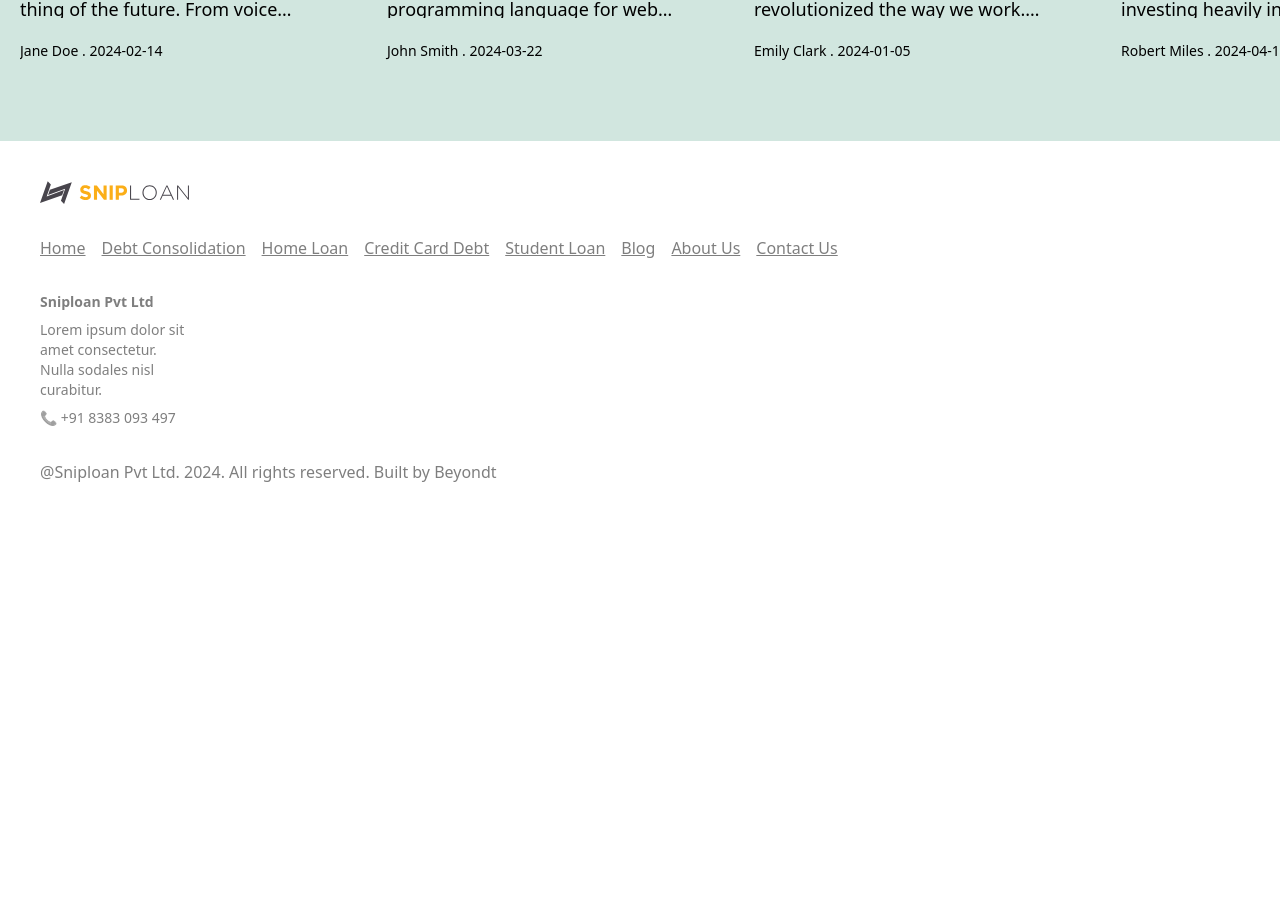
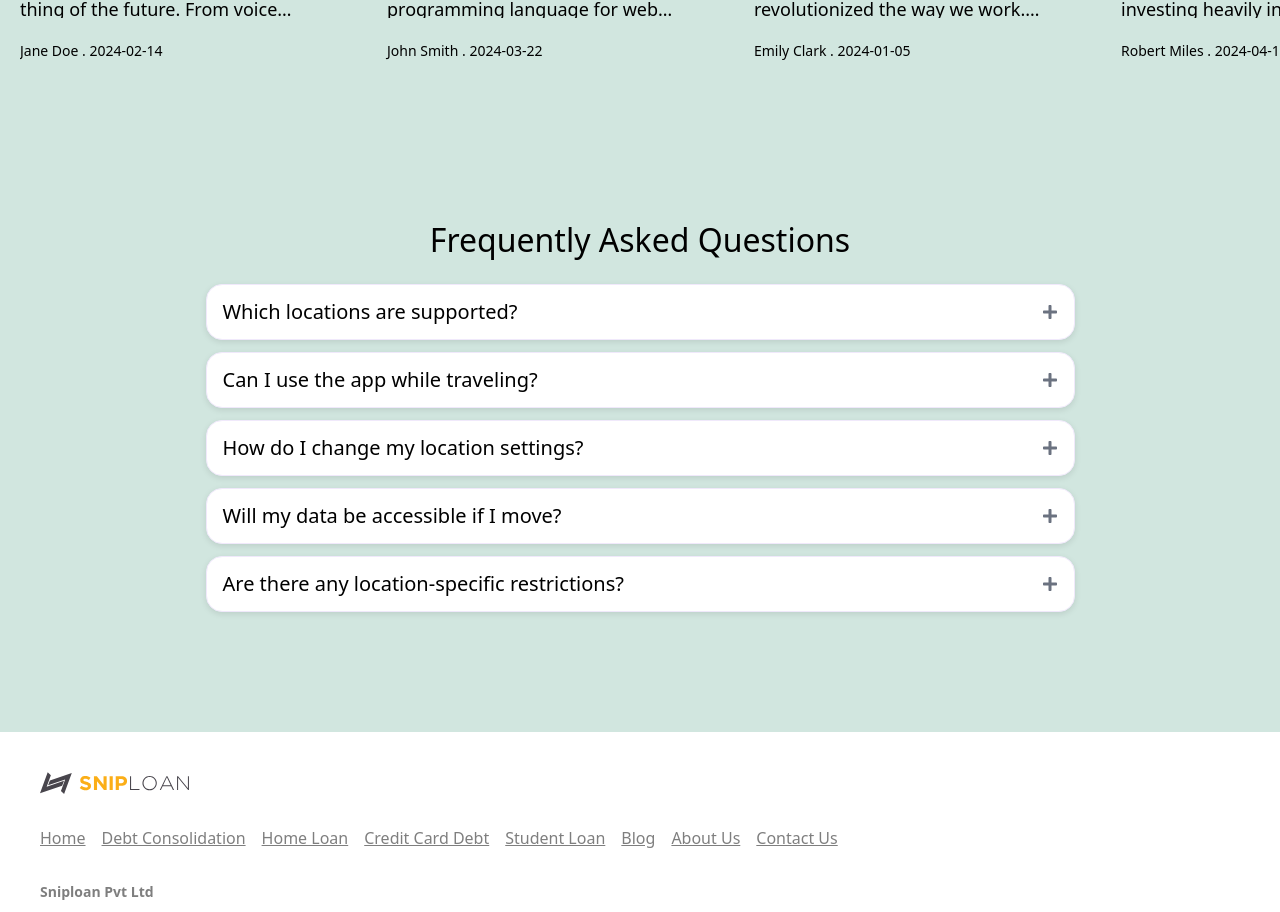
Before and after one commit to mahi25soni/temp-shiploan-frontend, a Next.js app: page /home-loan in a window 1280 px wide. Shown: the part 1129-2041 px from the top of the page. Before the commit the page ends 1653 px from the top, so only its background shows below. Built offline with nearby package versions, Linux system fonts and the light colour scheme.

Commit message:
Core : Faq added to each calculator page

```diff
--- a/src/app/(loan)/creditcard-loan/page.tsx
+++ b/src/app/(loan)/creditcard-loan/page.tsx
@@ -10,6 +10,7 @@ import { LenderSampleData } from '@/testdata/lender-data';
 import { useFormik } from 'formik'
 import React, { useState } from 'react'
 import axios from "../../../../axios"
+import Faq from '@/components/Faq/Faq';
 
 const InputRangeData = [
   {
@@ -126,8 +127,8 @@ const CreditCardLoan = () => {
 
       <div className='w-full py-[50px]'>
         <BlogListing />
-
       </div>
+      <Faq category='CreditCard' />
     </div >
 
   );
--- a/src/app/(loan)/home-loan/page.tsx
+++ b/src/app/(loan)/home-loan/page.tsx
@@ -10,6 +10,7 @@ import { LenderSampleData } from '@/testdata/lender-data';
 import { useFormik } from 'formik'
 import React, { useState } from 'react'
 import axios from "../../../../axios"
+import Faq from '@/components/Faq/Faq';
 
 
 const InputRangeData = [
@@ -127,6 +128,8 @@ const HomeLoan = () => {
         <BlogListing />
 
       </div>
+      <Faq category='HomeLoan' />
+
     </div>
 
   );
--- a/src/app/debt-consolidation/page.tsx
+++ b/src/app/debt-consolidation/page.tsx
@@ -11,6 +11,7 @@ import { useFormik } from 'formik'
 import React, { useState } from 'react'
 import axios from "../../../axios"
 import DebtLoanCalculator from '@/components/CalculaterComponent/DebtLoanCalculator';
+import Faq from '@/components/Faq/Faq';
 
 
 const InputRangeData = [
@@ -168,6 +169,9 @@ const DebtConsolidation = () => {
         <BlogListing />
 
       </div>
+
+      <Faq category='DebtConsolidation' />
+
     </div>
 
   )
--- a/src/app/home/page.tsx
+++ b/src/app/home/page.tsx
@@ -90,7 +90,7 @@ const HomePage = (props: Props) => {
         </div>
 
       </HomePageComponentWrapper>
-      <Faq />
+      <Faq category="General" />
     </div>
   );
 };
--- a/src/components/Faq/Faq.tsx
+++ b/src/components/Faq/Faq.tsx
@@ -1,6 +1,6 @@
 "use client";
 import { faqItems } from '@/testdata/faq-data';
-import React, { useState } from 'react';
+import React, { useEffect, useState } from 'react';
 import { FaPlus, FaMinus } from "react-icons/fa";
 
 interface QuestionItem {
@@ -9,45 +9,40 @@ interface QuestionItem {
 }
 
 interface FaqCategory {
-    category: string;
-    questions: QuestionItem[];
+    [key: string]: QuestionItem[];
 }
-const Faq = () => {
+
+const Faq = ({ category }: { category: string }) => {
+
+    console.log("the category", category)
     const [openIndex, setOpenIndex] = useState<number | null>(null);
-    const [selectedCategory, setSelectedCategory] = useState<string>(faqItems[0].category);
+    const [filteredQuestions, setFilteredQuestions] = useState<QuestionItem[]>([]);
+
 
     const toggleOpen = (index: number) => {
         setOpenIndex(openIndex === index ? null : index);
     };
 
-    const handleCategoryChange = (category: string) => {
-        setSelectedCategory(category);
-        setOpenIndex(null);
-    };
+    useEffect(() => {
+        setFilteredQuestions(faqItems[category]);
+    }, [])
 
-    const filteredQuestions = faqItems.find(item => item.category === selectedCategory)?.questions || [];
+
+
+    console.log("set filtered questions", filteredQuestions)
+
+
+
     return (
         <div className="flex flex-col items-center justify-center py-[100px]">
             <div className="px-15 text-center">
                 <div className="mx-auto flex flex-col items-center">
                     <p className="font-youth font-medium text-[24px] md:text-[32px] leading-[28.8px] md:leading-[38.4px]">Frequently Asked Questions</p>
-                    {/* <div className="w-full  flex justify-center gap-2 mt-4 lg:overflow-hidden overflow-y-auto scrollbar-hidden">
-                        {faqItems.map((item) => (
-                            <p
-                                key={item.category}
-                                onClick={() => handleCategoryChange(item.category)}
-                                className={`cursor-pointer rounded-70 px-3 py-1 whitespace-nowrap text-sm border ${selectedCategory === item.category ? "bg-primary border-basic" : "border-basic"
-                                    }`}
-                            >
-                                {item.category}
-                            </p>
-                        ))}
-                    </div> */}
                 </div>
             </div>
 
             <div className="w-[350px] lg:w-[870px] mt-6 lg:gap-3 gap-4 text-left flex flex-col items-center ">
-                {filteredQuestions.map((item, index) => (
+                {filteredQuestions?.map((item, index) => (
                     <div
                         key={index}
                         className={`w-[350px] lg:w-[869px] lg:rounded-2xl rounded-xl transition-all duration-300 bg-white shadow-[0_2px_6px_rgba(0,0,0,0.1)] border-basic border
--- a/src/components/LenderComparison/LenderComparison.tsx
+++ b/src/components/LenderComparison/LenderComparison.tsx
@@ -63,7 +63,7 @@ const LenderComparison = ({ data }: props) => {
               </td>
             </tr>
             <tr>
-              <td colSpan={2} className="py-3 gap-[64px] text-[14px] lg:text-[24px] lg:leading-[38.73px]  border-t border-gray-300">{data?.[0].values?.[1].label_name}</td>
+              <td colSpan={2} className="py-3 gap-[64px] text-[14px] lg:text-[24px] lg:leading-[38.73px]  border-t border-gray-300">{data?.[0].values?.[2].label_name}</td>
             </tr>
             <tr>
               <td className="py-3 px-2 lg:px-6 font-bold text-[14px] lg:text-[24px] lg:leading-[38.73px] border-t border-gray-300">
--- a/src/testdata/faq-data.ts
+++ b/src/testdata/faq-data.ts
@@ -1,7 +1,13 @@
-export const faqItems = [
-  {
-    category: "General",
-    questions: [
+interface QuestionItem {
+  question: string;
+  answer: string;
+}
+
+interface FaqCategory {
+  [key: string]: QuestionItem[];
+}
+export const faqItems: FaqCategory = {
+  General: [
     {
       question: "What is the first process to use this app?",
       answer:
@@ -28,10 +34,7 @@ export const faqItems = [
         "Yes, go to the profile settings to update your profile picture, username, and other details.",
     },
   ],
-  },
-  {
-    category: "Legal",
-    questions: [
+  CreditCard: [
     {
       question: "What are the terms and conditions?",
       answer:
@@ -49,8 +52,7 @@ export const faqItems = [
     },
     {
       question: "Can I transfer my account to someone else?",
-        answer:
-          "No, accounts are non-transferable as per our terms of service.",
+      answer: "No, accounts are non-transferable as per our terms of service.",
     },
     {
       question: "Are there restrictions on app usage?",
@@ -58,10 +60,7 @@ export const faqItems = [
         "Yes, users must adhere to our Acceptable Use Policy to ensure a safe environment for all members.",
     },
   ],
-  },
-  {
-    category: "Location",
-    questions: [
+  HomeLoan: [
     {
       question: "Which locations are supported?",
       answer:
@@ -88,10 +87,7 @@ export const faqItems = [
         "Some services may not be available in certain regions due to regulatory limitations. Contact support for more details.",
     },
   ],
-  },
-  {
-    category: "Financial Incentives",
-    questions: [
+  DebtConsolidation: [
     {
       question: "Are there any financial incentives for using the app?",
       answer:
@@ -118,5 +114,4 @@ export const faqItems = [
         "Currently, rewards can only be used within the app and cannot be exchanged for cash.",
     },
   ],
-  },
-];
+};
```
Lines whose indentation alone changed are shown as unchanged.
